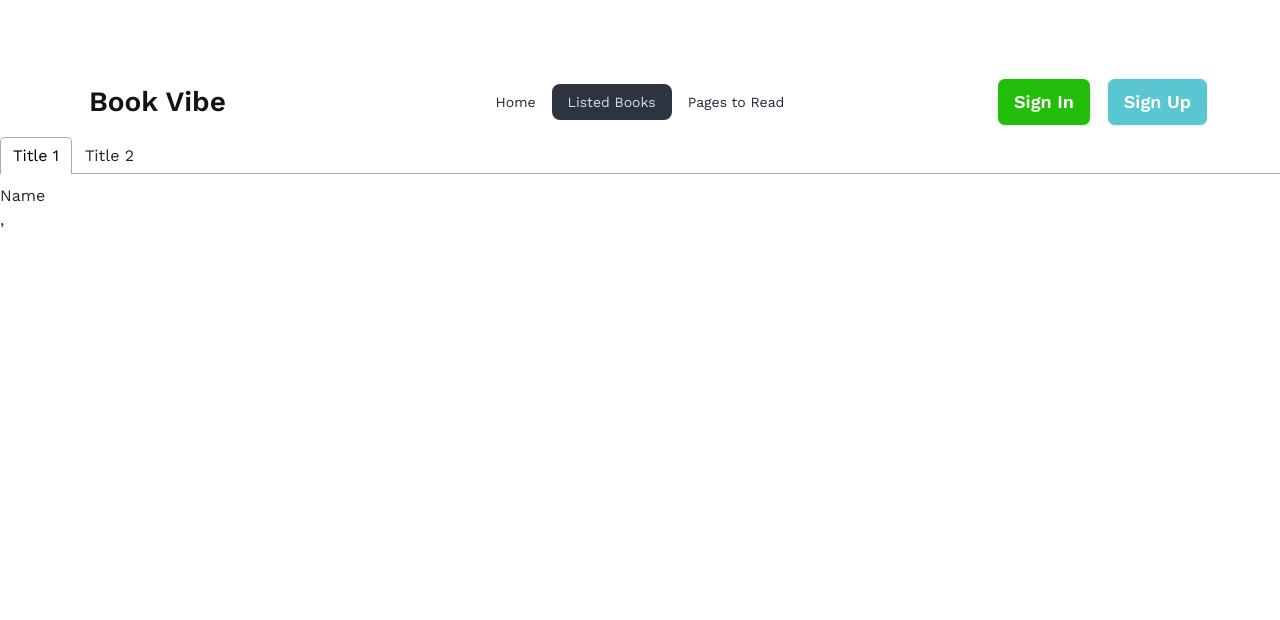
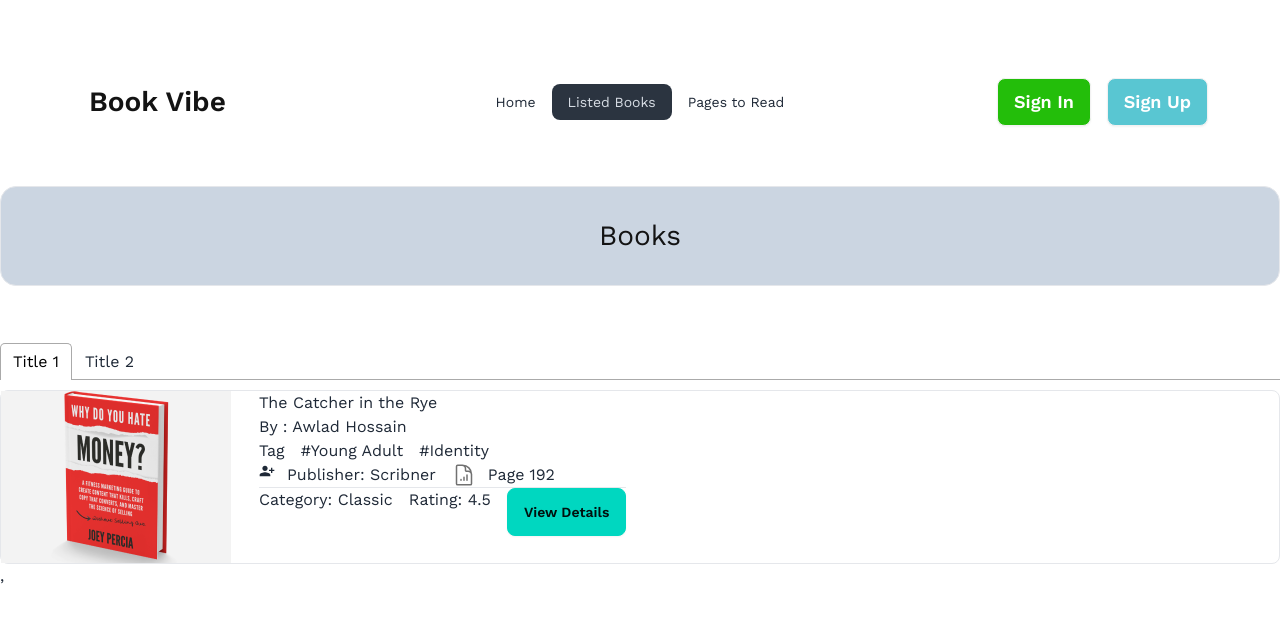
Before and after one commit to Alok4D/PH-Assignment-8, a React (Vite) app: page /listedBooks in a window 1280 px wide. Shown: the top 620 px of the page. Built offline with nearby package versions, Linux system fonts and the light colour scheme; a web font is replaced by a local one.

Commit message:
add new sections

```diff
--- a/src/Components/Books/Book.jsx
+++ b/src/Components/Books/Book.jsx
@@ -1,5 +1,3 @@
-
-
 import React, { useEffect, useState } from "react";
 import ListedBooks from "../Listed Books/ListedBooks";
 import Banner from '../Banner/Banner';
@@ -12,21 +10,13 @@ const Book = () => {
 
   const {data, loading} = Hooks();
 
-
-  // useEffect(() => {
-  //   fetch("Books.json")
-  //     .then((res) => res.json())
-  //     .then((data) => setBook(data));
-  // }, []);
-  // console.log(book);
-
   return (
     <div>
       <Banner></Banner>
 
       <div className="mt-[100px]">
         <h2 className="text-[#131313] text-[40px] text-center">
-          Books {book.length}
+          Books {data.length}
         </h2>
       </div>
 
@@ -41,42 +31,3 @@ const Book = () => {
 };
 
 export default Book;
-
-
-  /* <div className="book-card">
-<div className="card w-96 bg-base-100 shadow-xl">
-  <figure className="px-10 pt-10">
-    <img
-      src="https://daisyui.com/images/stock/photo-1606107557195-0e29a4b5b4aa.jpg"
-      alt="Shoes"
-      className="rounded-xl"
-    />
-  </figure>
-  <div className="card-body items-center text-center">
-
-<div className="flex gap-3">
-    <p className="text-[16px] text-[#23BE0A] bg-[#f8f7f7] border rounded-[30px] p-[5px]">Young Adult</p>
-    <p className="text-[16px] text-[#23BE0A] bg-[#f8f7f7] border rounded-[30px] p-[5px]">Identity</p>
-</div>
-
-
-   <div className="border-b-2 border-dashed mt-2">
-   <h2 className="card-title text-[#131313] text-[24px]">The Catcher in the Rye</h2>
-    <p className="mb-[20px] mt-[16px] text-[16px] text-[#131313]">By : Awlad Hossain</p>
-   </div>
-
-    <div className="flex gap-40 mt-[20px]">
-     <div>
-     <h2>Fiction</h2>
-     </div>
-    <div className="flex justify-center items-center gap-4 ">
-    <span>5.00</span>
-      <MdStarBorder></MdStarBorder>
-    </div>
-    </div>
-
-
-
-  </div>
-</div>
-</div> */
--- a/src/Components/Card Details/CardDetails.jsx
+++ b/src/Components/Card Details/CardDetails.jsx
@@ -21,30 +21,13 @@ const CardDetails = () => {
 
 
     const handleReadData = () => {
+        SaveToLocalStroage(data);
+    }
 
-        SaveToLocalStroage(job);
-
-    }
     const handleWishlist = () => {
-        setToLocalWishlist(job);
+        setToLocalWishlist(data);
     }
     const {author, bookName, image, review, totalPages, publisher, yearOfPublishing, rating, category, tags} = singleData || {};
-
-        // const allBooks = useLoaderData();
-        // const {bookId} = useParams();
-        // const idInt = parseInt(bookId);
-        // const job = allBooks.find(u => u.bookId == idInt);
-        // console.log(job);
-        // const {author, bookName, image, review, totalPages, publisher, yearOfPublishing, rating, category, tags} = job;
-
-
-    // const allBooks = useLoaderData();
-    // console.log(allBooks)
-    // const {bookId} = useParams();
-    // const user = allBooks.find((u)=>u.bookId == bookId)
-    // console.log(user)
-    // const {author, bookName, image} = job;
-
 
     return (
         <div className="grid lg:grid-cols-2 sm:grid-cols-1 gap-12 mt-[52px] w-[90%] mx-auto ">
@@ -64,17 +47,18 @@ const CardDetails = () => {
 
             <div className="mt-2 flex gap-5  ">
                 <p className="text-[#131313] text-[16px] p-[5px]">Tag</p>
+
                 <div className="flex gap-4">
                 {tags &&
                 tags.map((tag, index) => (
                   <h1
                     key={index}
-                    className="flex justify-center items-center w-[123px] h-[33px] rounded-[30px] bg-[#23BE0A0D] text-[#23BE0A]"
-                  >
+                    className="flex justify-center items-center w-[123px] h-[33px] rounded-[30px] bg-[#23BE0A0D] text-[#23BE0A]">
                     #{tag}
                   </h1>
                 ))}
                 </div>
+
                 {/* <p className="text-[16px] text-[#23BE0A] bg-[#f8f7f7] border rounded-[20px] p-[5px]">#{}</p>
                 <p className="text-[16px] text-[#23BE0A] bg-[#f8f7f7] border rounded-[20px] p-[5px]">#{}</p> */}
             </div>
--- a/src/Components/Listed Books/ListedBooks.jsx
+++ b/src/Components/Listed Books/ListedBooks.jsx
@@ -8,8 +8,9 @@ const ListedBooks = ({ bookList }) => {
     return (
 
 
-      <Link to={`/cardDetails/${id}`} className="">
-  <div className="card bg-base-100 border shadow-xl mt-8 ">
+      <Link to={`/cardDetails/${id}`}>
+
+      <div className="card bg-base-100 border shadow-xl mt-8 ">
 
   <figure className=" bg-slate-300 m-5 border rounded-lg">
     <img src={image} alt="Shoes" className="rounded-xl h-[350px] p-5 "/>
@@ -17,10 +18,10 @@ const ListedBooks = ({ bookList }) => {
 
   <div className="p-8">
 
-<div className="flex gap-12">
-    <p className="text-[16px] text-[#23BE0A] bg-[#f8f7f7] border rounded-[20px] p-[5px]">#{tags[1]}</p>
-    <p className="text-[16px] text-[#23BE0A] bg-[#f8f7f7] border rounded-[20px] p-[5px]">#{tags[2]}</p>
-</div>
+      <div className="flex gap-12">
+          <p className="text-[16px] text-[#23BE0A] bg-[#f8f7f7] border rounded-[20px] p-[5px]">#{tags[1]}</p>
+          <p className="text-[16px] text-[#23BE0A] bg-[#f8f7f7] border rounded-[20px] p-[5px]">#{tags[2]}</p>
+      </div>
 
 
    <div className="border-b-2 border-dashed mt-2">
@@ -38,8 +39,6 @@ const ListedBooks = ({ bookList }) => {
     </div>
     </div>
 
-
-
   </div>
       </div>
 
--- a/src/Components/Pages To Read/PagesRead.jsx
+++ b/src/Components/Pages To Read/PagesRead.jsx
@@ -3,7 +3,7 @@ import React from 'react';
 const PagesRead = () => {
     return (
         <div>
-            <h2>Book Grap </h2>
+            <h2>Book Graph</h2>
         </div>
     );
 };
--- a/src/Components/Utility/LocalStorage.js
+++ b/src/Components/Utility/LocalStorage.js
@@ -1,6 +1,4 @@
 import { toast } from "react-toastify";
-
-
 
 
 export const SaveToLocalStroage = (data) => {
@@ -12,10 +10,10 @@ export const SaveToLocalStroage = (data) => {
     if (existingDataIndex === -1) {
         saveData.push(data);
         localStorage.setItem("readAllReady", JSON.stringify(saveData));
-
+        toast.success("Card Data Applied Successfully!")
     }
     else {
-        toast.error("Read this all ready");
+        toast.error("Read this all ready!");
 
     }
 };
--- a/src/Components/View The List/ViewTheListBooks.jsx
+++ b/src/Components/View The List/ViewTheListBooks.jsx
@@ -1,3 +1,5 @@
+import { MdPersonAddAlt1 } from "react-icons/md";
+
 import { Tab, Tabs, TabList, TabPanel } from 'react-tabs';
 import 'react-tabs/style/react-tabs.css';
 
@@ -22,13 +24,23 @@ const ViewTheListBooks = () => {
 
 
     return (
+
         <>
+
+      <div className="h-[100px] bg-slate-300 border rounded-[16px] mt-[50px] mb-8 flex justify-center items-center">
+        <h2 className="text-[#131313] text-[28px] ">Books</h2>
+      </div>
+      <div className="dropdown">
+
+      </div>
+
        <Tabs>
     <TabList>
       <Tab>Title 1</Tab>
       <Tab>Title 2</Tab>
     </TabList>
-      <h2>Name {bookName} </h2>
+
+      {/* <h2>Name {bookName} </h2> */}
     <TabPanel>
     {
       data?.map((item) => (<h1>{item.bookName}</h1>))
@@ -37,7 +49,51 @@ const ViewTheListBooks = () => {
     <TabPanel>
       <h2>Any content 2</h2>
     </TabPanel>
-  </Tabs>
+      </Tabs>
+
+      <div className='Listed-Books flex gap-7 border rounded-lg '>
+
+    <div className='c-img w-[230px] bg-[#F3F3F3] flex justify-center items-center'>
+      <img src="../../../public/Banner-photo/kindpng_7318921.png" alt="" />
+    </div>
+
+    <div className='c-details'>
+        <h2>The Catcher in the Rye</h2>
+        <span>By : Awlad Hossain</span>
+
+        <div className='flex gap-4'>
+          <p>Tag</p>
+          <p>#Young Adult</p>
+          <p>#Identity</p>
+        </div>
+
+      <div className="flex gap-4">
+      <div className="flex gap-3">
+      <MdPersonAddAlt1></MdPersonAddAlt1>
+      <p>Publisher: Scribner</p>
+        </div>
+        <div className="flex gap-3">
+        <svg xmlns="http://www.w3.org/2000/svg" width="24" height="24" viewBox="0 0 24 24" fill="none">
+        <path d="M19.5 14.25V11.625C19.5 10.7299 19.1444 9.87145 18.5115 9.23851C17.8786 8.60558 17.0201 8.25 16.125 8.25H14.625C14.3266 8.25 14.0405 8.13147 13.8295 7.9205C13.6185 7.70952 13.5 7.42337 13.5 7.125V5.625C13.5 4.72989 13.1444 3.87145 12.5115 3.23851C11.8785 2.60558 11.0201 2.25 10.125 2.25H8.25M9 16.5V17.25M12 14.25V17.25M15 12V17.25M10.5 2.25H5.625C5.004 2.25 4.5 2.754 4.5 3.375V20.625C4.5 21.246 5.004 21.75 5.625 21.75H18.375C18.996 21.75 19.5 21.246 19.5 20.625V11.25C19.5 8.86305 18.5518 6.57387 16.864 4.88604C15.1761 3.19821 12.8869 2.25 10.5 2.25Z" stroke="#131313" stroke-opacity="0.6" stroke-width="1.5" stroke-linecap="round" stroke-linejoin="round"/>
+        </svg>
+        <p>Page 192</p>
+        </div>
+      </div>
+      <hr />
+
+    <div className="flex gap-4">
+      <p>Category: Classic</p>
+      <p>Rating: 4.5</p>
+      <button className="btn btn-accent">View Details</button>
+    </div>
+
+
+    </div>
+
+
+
+
+      </div>
         </>
     );
 };
--- a/src/main.jsx
+++ b/src/main.jsx
@@ -30,6 +30,7 @@ const router = createBrowserRouter([
       {
         path: "/",
         element: <Book></Book>,
+
       },
 
       {
```
Also changed, not shown: public/Banner-photo/kindpng_7318921.png (added).
